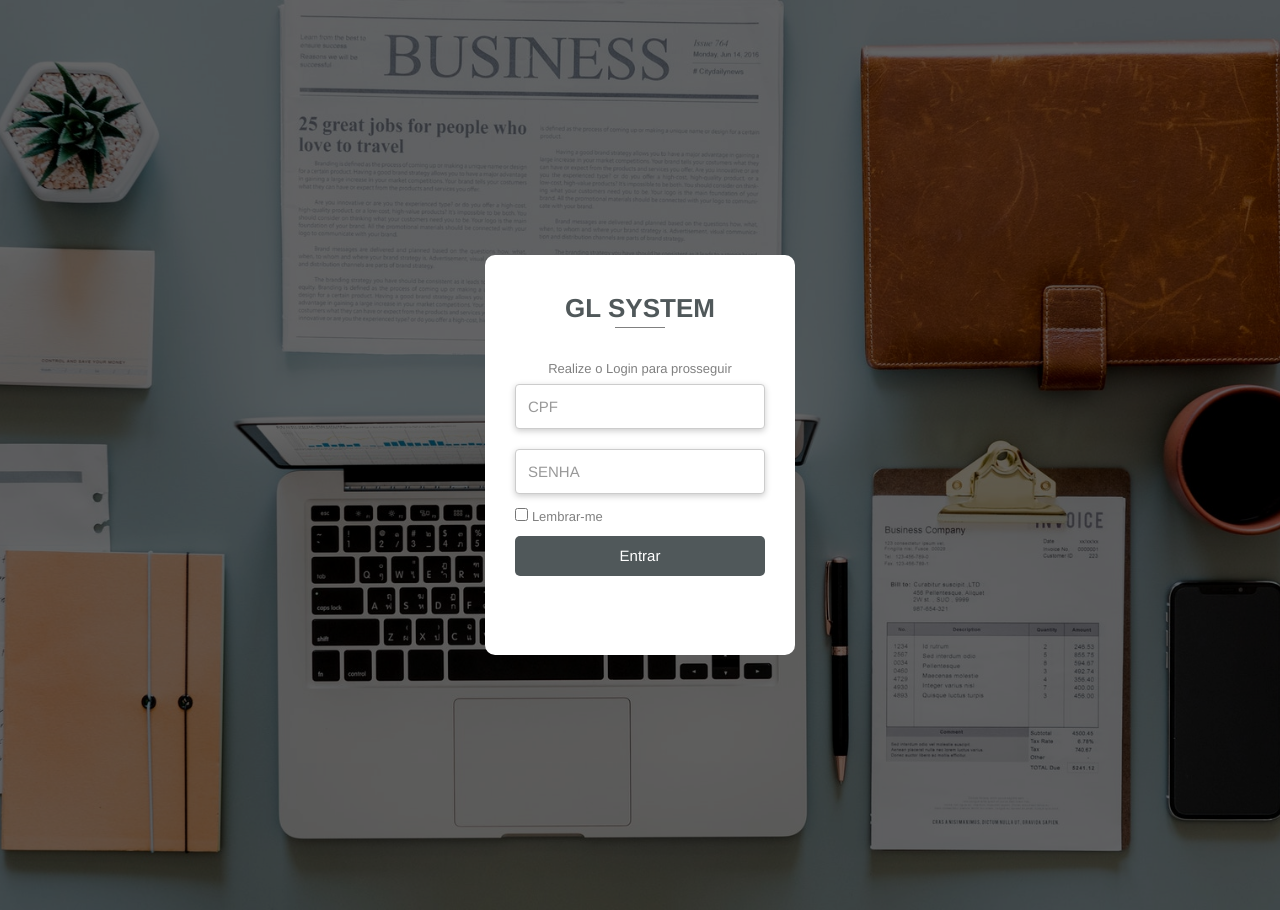
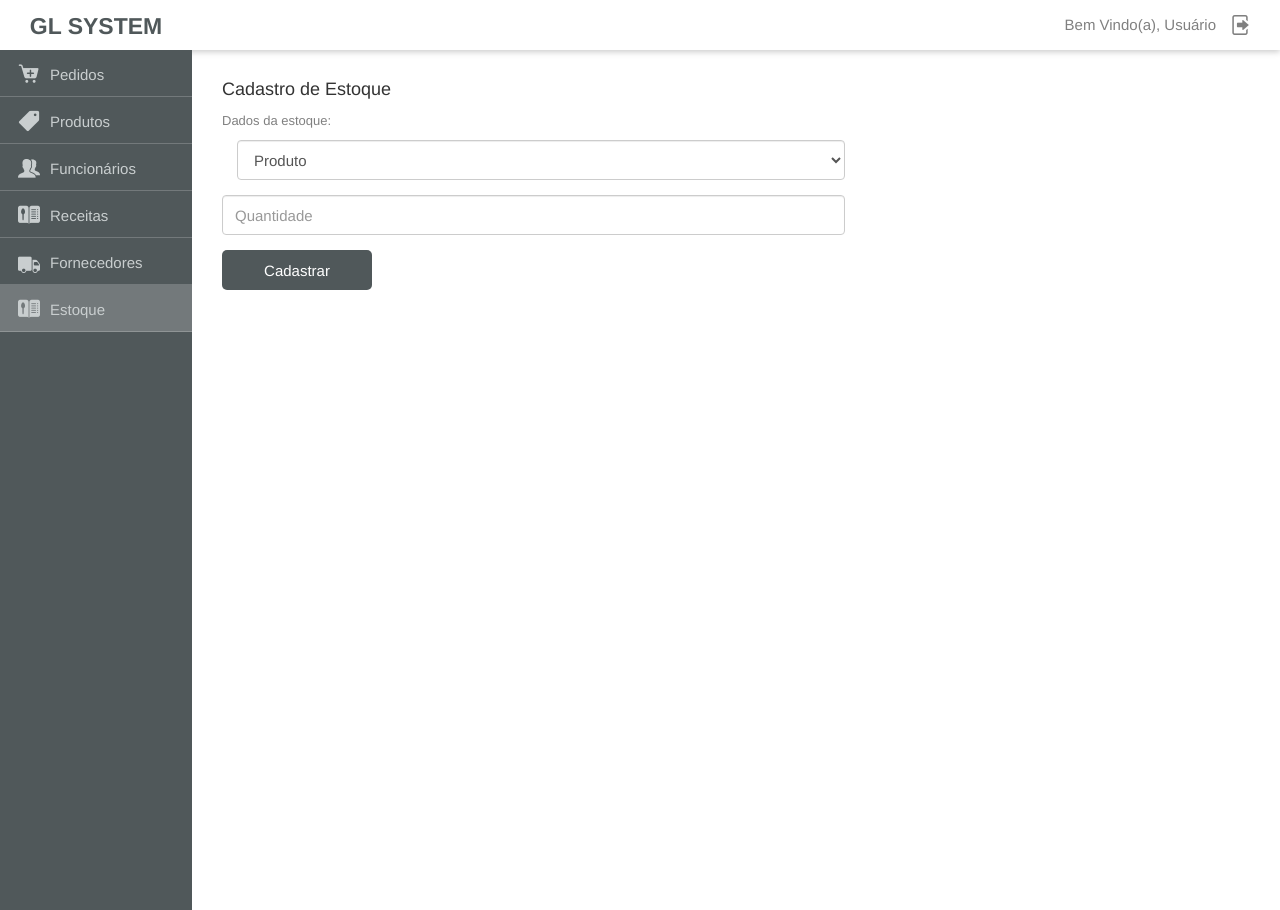
Before and after one commit to glsystem/frontOpe, a PHP site: page /server/cadastro_estoque.php in a window 1280 px wide. Run offline with PHP 8.4, Linux system fonts and the light colour scheme; some libraries are stand-ins or nearby versions.

Commit message:
Entrega da sprint 4

```diff
--- /dev/null
+++ b/cadastro_estoque.php
@@ -0,0 +1,159 @@
+<!DOCTYPE html>
+<html lang="pt-br">
+<head>
+    <meta charset="utf-8">
+    <meta http-equiv="X-UA-Compatible" content="IE=edge">
+    <meta name="viewport" content="width=device-width, initial-scale=1">
+    <title>GL SYSTEM | Cadastro de Receitas</title>
+    <link rel="stylesheet" href="css/bootstrap.min.css">
+    <link rel="stylesheet" href="css/style.css">
+</head>
+<body>
+<!-- CABEÇALHO -->
+<header class="header">
+    <div class="logo">GL SYSTEM</div>
+
+    <div class="welcome_exit">
+        <div class="welcome">Bem Vindo(a), Usuário</div>
+
+        <div class="exit"><a href="login.php" data-toggle="modal" data-target="#exampleModalCenter"><img src="imagens/icons/exit.png" alt="Sair" title="Sair"></a></div>
+
+        <!-- MODAL -->
+        <div class="modal fade" id="exampleModalCenter" tabindex="-1" role="dialog" aria-labelledby="exampleModalCenterTitle" aria-hidden="true">
+            <div class="modal-dialog" role="document">
+                <div class="modal-content">
+                    <div class="modal-header">
+                        <h4 class="modal-title" id="exampleModalLongTitle">Tem certeza que deseja sair?</h4>
+                    </div>
+                    <div class="modal-footer">
+                        <button type="button" class="btn btn-secondary" data-dismiss="modal" style="height: 40px; font-size: 15px;">Cancelar</button>
+                        <a href="login.php"><button type="button" class="btn btn-primary" style="height: 40px; font-size: 15px;">Sim</button></a>
+                    </div>
+                </div>
+            </div>
+        </div>
+    </div>
+</header>
+<div class="safe_nav_conteudo">
+    <!-- MENU DE NAVEGAÇÃO LATERAL -->
+    <nav class="nav">
+        <ul>
+            <a href="registro_de_pedidos.php">
+                <li>
+                    <div style="width: 100%; height: 25px; padding-left: 18px;">
+                        <div style="margin-right: 10px; float: left;"><img src="imagens/icons/pedido.png"></div>
+                        <div style="margin-top: 2px; float: left;">Pedidos</div>
+                    </div>
+                </li>
+            </a>
+            <a href="cadastrar_produtos.php">
+                <li>
+                    <div style="width: 100%; height: 25px; padding-left: 18px;">
+                        <div style="margin-right: 10px; float: left;"><img src="imagens/icons/produto.png"></div>
+                        <div style="margin-top: 2px; float: left;">Produtos</div>
+                    </div>
+                </li>
+            </a>
+            <a href="cadastrar_funcionarios.php">
+                <li>
+                    <div style="width: 100%; height: 25px; padding-left: 18px;">
+                        <div style="margin-right: 10px; float: left;"><img src="imagens/icons/funcionario.png"></div>
+                        <div style="margin-top: 2px; float: left;">Funcionários</div>
+                    </div>
+                </li>
+            </a>
+            <a href="cadastrar_receitas.php">
+                <li >
+                    <div style="width: 100%; height: 25px; padding-left: 18px;">
+                        <div style="margin-right: 10px; float: left;"><img src="imagens/icons/receita.png"></div>
+                        <div style="margin-top: 2px; float: left;">Receitas</div>
+                    </div>
+                </li>
+            </a>
+            <a href="cadastrar_fornecedores.php">
+                <li>
+                    <div style="width: 100%; height: 25px; padding-left: 18px;">
+                        <div style="margin-right: 10px; float: left;"><img src="imagens/icons/fornecedor.png"></div>
+                        <div style="margin-top: 2px; float: left;">Fornecedores</div>
+                    </div>
+                </li>
+            </a>
+            <a href="cadastro_estoque.php">
+                <li class="active">
+                    <div style="width: 100%; height: 25px; padding-left: 18px;">
+                        <div style="margin-right: 10px; float: left;"><img src="imagens/icons/receita.png"></div>
+                        <div style="margin-top: 2px; float: left;">Estoque</div>
+                    </div>
+                </li>
+            </a>
+        </ul>
+    </nav>
+    <div class="container_conteudo">
+        <div class="cadastra_produto">
+            <h4>Cadastro de Estoque</h4>
+
+            <div class="seg_form">
+                <label>Dados da estoque:</label>
+                <!-- FORMULÁRIO PARA CADASTRAR RECEITAS -->
+                <form>
+                    <div class="form-group col-md-12">
+                        <select id="id_cargo" class="form-control" name="cargo" required>
+                            <option selected>Produto</option>
+                            <option value="Atendente">Pao</option>
+                            <option value="Balconista">Coxinha</option>
+                        </select>
+                    </div>
+                    <div class="form-row">
+                        <div class="form-group">
+                            <input type="text" class="form-control" id="id_nome_produto" placeholder="Quantidade" maxlength="50" required>
+                        </div>
+                    </div>
+
+                    <input type="submit" class="btn_cadastro_prod" name="btn_enviar" value="Cadastrar">
+                </form>
+            </div>
+
+            <!-- RECEITAS CADASTRADAS -->
+            <!-- <h4>Produtos Cadastrados</h4>
+
+            <div style="width: 100%; height: 300px; overflow-y: scroll; float: left;">
+                <table class="table">
+                    <thead>
+                        <tr>
+                            <th scope="col">Nome do Produto</th>
+                            <th scope="col" style="text-align: center;">Quantidade</th>
+                            <th scope="col" style="text-align: center;">Preço</th>
+                            <th scope="col" style="text-align: center;">Tipo do produto</th>
+                            <th scope="col" style="text-align: center;">Fornecedor</th>
+                            <th scope="col" style="text-align: center;">Opções</th>
+                        </tr>
+                    </thead>
+                    <tbody>
+                        <tr>
+                            <td>Teste</td>
+                            <td style="text-align: center;">Teste</td>
+                            <td style="text-align: center;">Teste</td>
+                            <td style="text-align: center;">Teste</td>
+                            <td style="text-align: center;">Teste</td>
+                            <td style="text-align: center;">
+                                <a href="#">
+
+                                    <img src="imagens/icons/update.png" alt="Editar produto" title="Editar produto">
+
+
+                                    <img src="imagens/icons/delete.png" alt="Excluir produto" title="Excluir produto">
+                                </a>
+                            </td>
+                        </tr>
+                    </tbody>
+                </table>
+            </div> -->
+        </div>
+    </div>
+</div>
+
+<!-- SCRIPTS -->
+<script src="https://ajax.googleapis.com/ajax/libs/jquery/1.11.3/jquery.min.js"></script>
+<script src="js/bootstrap.min.js"></script>
+</body>
+</html>
--- a/composer.json
+++ b/composer.json
@@ -10,6 +10,7 @@
     "require":{
         "devbr/router":"*",
         "ext-curl": "*",
-        "ext-json": "*"
+        "ext-json": "*",
+      "ext-mysqli": "*"
     }
 }
--- a/login.php
+++ b/login.php
@@ -1,5 +1,11 @@
 <?php
+if(isset($_GET['erro'])){ ?>
 
+    <div class="alert alert-danger"  role="alert">
+        Usuario e/ou senha invalidos
+    </div>
+
+<?php }
 ?>
 
 <!DOCTYPE html>
@@ -22,9 +28,9 @@
                 <p style="color: #808080; font-size: 13px; padding-bottom: 5px;">Realize o Login para prosseguir</p>
             </div>
             <!-- FORMULÁRIO DE LOGIN -->
-                    <form action="index.php?page=cad_produtos">
+            <form method = "post" action="router.php?controller=login">
                 <input type="text" onkeydown="javascript: fMasc( this, mCPF );" name="cpf" class="form-control" id="id_cpf" placeholder="CPF" maxlength="14" required style="height: 45px; box-shadow: 0px 2px 6px #cccccc;"> <br>
-                        <input type="password" class="form-control" id="id_senha" placeholder="SENHA" maxlength="8" required style="height: 45px; box-shadow: 0px 2px 6px #cccccc; margin-bottom: 10px;">
+                <input type="password" name = "senha" class="form-control" id="id_senha" placeholder="SENHA" maxlength="8" required style="height: 45px; box-shadow: 0px 2px 6px #cccccc; margin-bottom: 10px;">
 
                 <input class="form-check-input" type="checkbox" value="" id="defaultCheck1">
                 <label class="form-check-label" for="defaultCheck1">Lembrar-me</label>
--- a/src/Utils/Utils.php
+++ b/src/Utils/Utils.php
@@ -22,7 +22,7 @@ class Utils
         ];
     }
 
-    public function header(String $page, String $message, bool $update = false){
+    public function header(String $page, String $message = "", bool $update = false){
 
         header('Location:index.php?page='. $page .'&message=' . $message . '&update=' . $update);
 
```
Also changed, not shown: cadastrar_fornecedores.php (+8 -0 lines), cadastrar_funcionarios.php (+12 -2 lines), cadastrar_produtos.php (+8 -0 lines), cadastrar_receitas.php (+8 -0 lines), registro_de_pedidos.php (+8 -0 lines), router.php (+9 -0 lines), src/controllers/controllerLogin.php (added, +64 -0 lines). Lines whose indentation alone changed are shown as unchanged.
